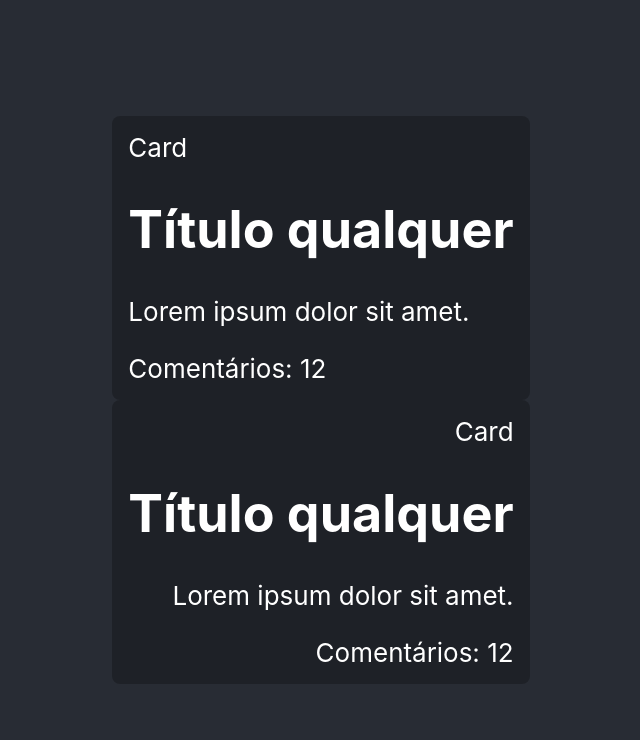
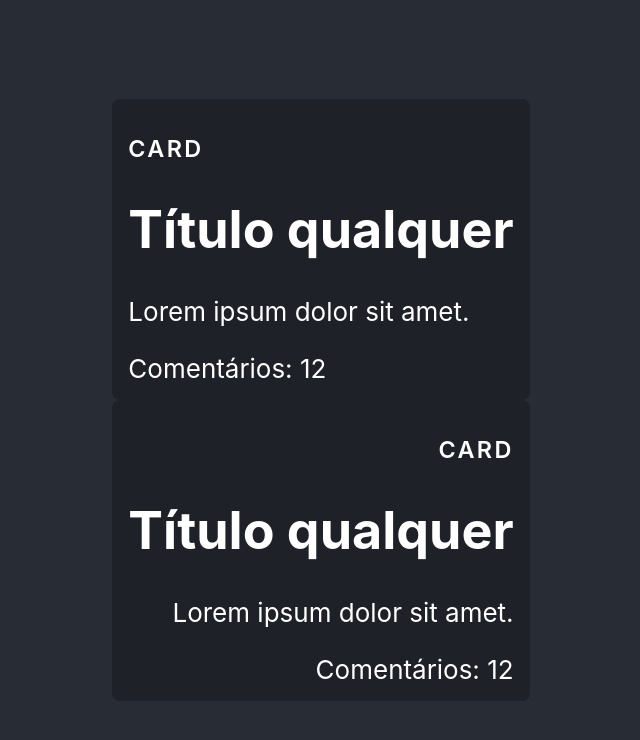
Before and after one commit to kleberson2santos/erjs, a React (Create React App) app: page / in a window 1280 px wide. Shown: the top 740 px of the page, without its empty margins (319-959 px from the left). Built offline with nearby package versions, Linux system fonts and the light colour scheme.

Commit message:
estilizando com styled components

```diff
--- a/package.json
+++ b/package.json
@@ -13,6 +13,7 @@
     "react": "^17.0.2",
     "react-dom": "^17.0.2",
     "react-scripts": "4.0.3",
+    "styled-components": "^5.3.0",
     "typescript": "^4.1.2",
     "web-vitals": "^1.0.1"
   },
@@ -39,5 +40,8 @@
       "last 1 firefox version",
       "last 1 safari version"
     ]
+  },
+  "devDependencies": {
+    "@types/styled-components": "^5.1.11"
   }
 }
--- /dev/null
+++ b/src/components/Card.styles.ts
@@ -0,0 +1,15 @@
+import styled from 'styled-components'
+
+export const Wrapper = styled.div<{align: 'left' | 'center' | 'right'}>`
+    background-color: rgba(0, 0, 0, 0.25);
+    border-radius: 8px;
+    padding: 16px;
+    text-align: ${props => props.align}
+`
+
+export const Title = styled.h2`
+    font-size: 0.9em;
+    text-transform: uppercase;
+    letter-spacing: 0.1em;
+    font-weight: 600;
+`
--- a/src/components/Card.tsx
+++ b/src/components/Card.tsx
@@ -1,6 +1,6 @@
 // eslint-disable-next-line @typescript-eslint/no-unused-vars
 import { PropsWithChildren, ReactNode } from 'react';
-import './Card.css';
+import * as C from './Card.styles';
 
 type CardProps = PropsWithChildren<{
   title: string;
@@ -14,9 +14,9 @@ type CardProps = PropsWithChildren<{
 
 export default function Card(props: CardProps) {
   return (
-    <div className={`Card ${props.align || 'center'}`}>
-      <div>{props.title}</div>
+    <C.Wrapper align={props.align || 'left'}>
+      <C.Title>{props.title}</C.Title>
       {props.children}
-    </div>
+    </C.Wrapper>
   );
 }
```
Also changed, not shown: 2 other files (tests, documents, lock files or other folders).
